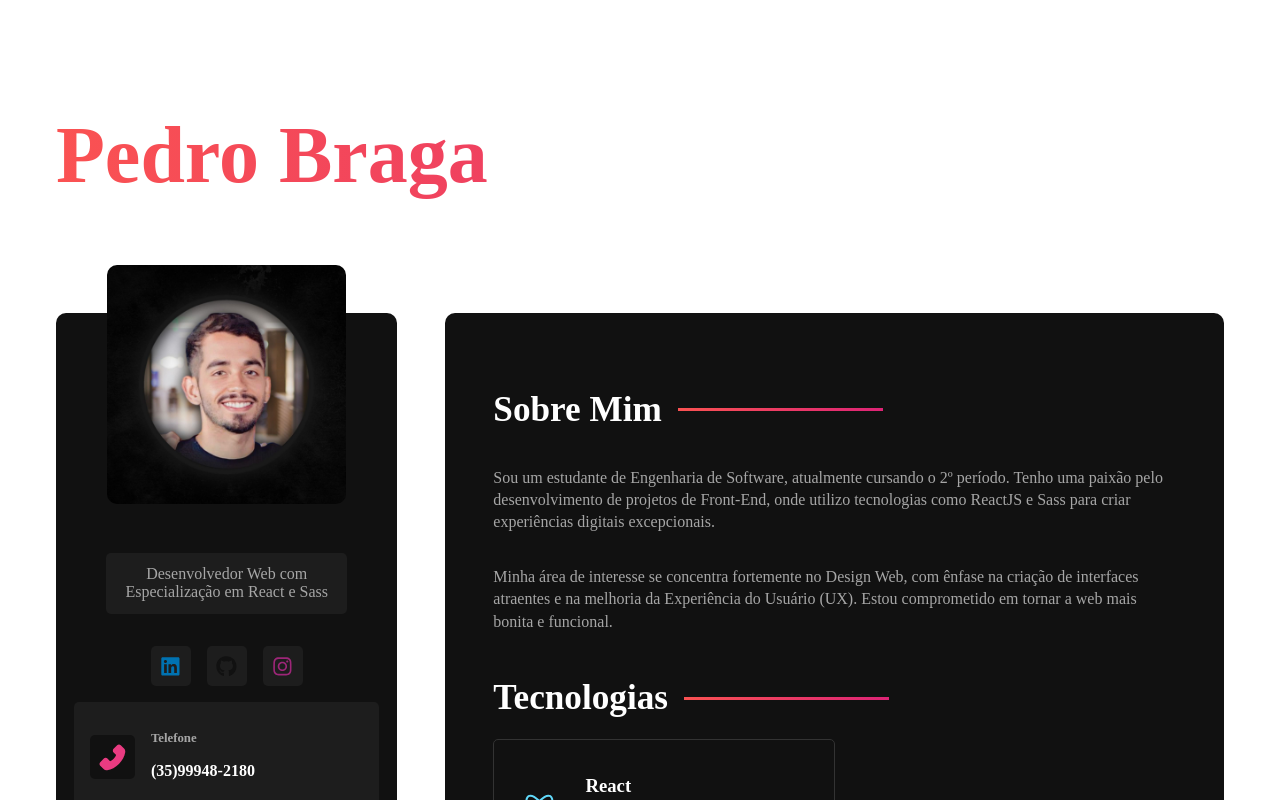
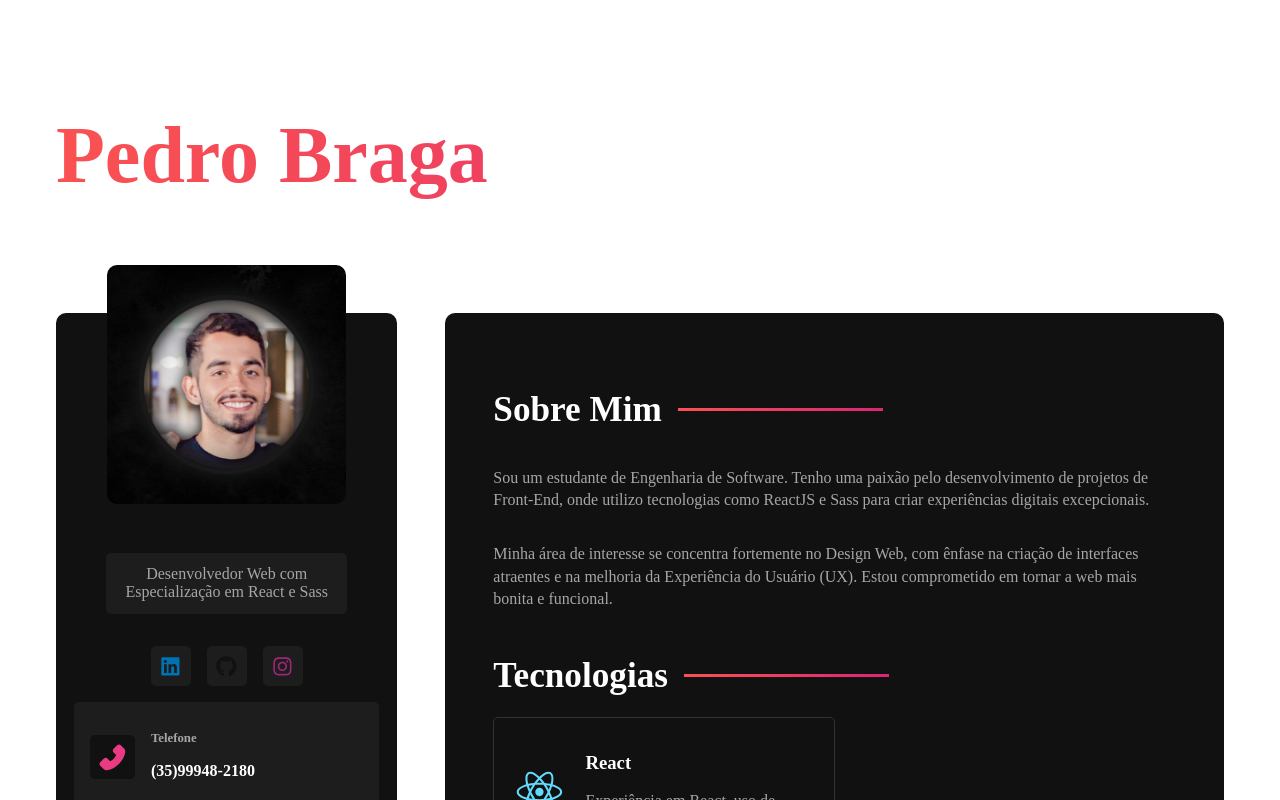
Before and after one commit to bragap/curriculo-react-sass, a React (Vite) app: page / in a window 1280 px wide. Shown: the top 800 px of the page. Built offline with nearby package versions, Linux system fonts and the light colour scheme; the HTML template or start-up script is replaced by a standard one.

Commit message:
Update AboutContainer.jsx

```diff
--- a/src/components/AboutContainer.jsx
+++ b/src/components/AboutContainer.jsx
@@ -4,7 +4,7 @@ function AboutContainer() {
   return <section className="about-container">
   <h2>Sobre Mim</h2>
   <p>
-    Sou um estudante de Engenharia de Software, atualmente cursando o 2º período. Tenho uma paixão pelo desenvolvimento de projetos de Front-End, onde utilizo tecnologias como ReactJS e Sass para criar experiências digitais excepcionais.
+    Sou um estudante de Engenharia de Software. Tenho uma paixão pelo desenvolvimento de projetos de Front-End, onde utilizo tecnologias como ReactJS e Sass para criar experiências digitais excepcionais.
   </p>
   <p>
     Minha área de interesse se concentra fortemente no Design Web, com ênfase na criação de interfaces atraentes e na melhoria da Experiência do Usuário (UX). Estou comprometido em tornar a web mais bonita e funcional.
```
